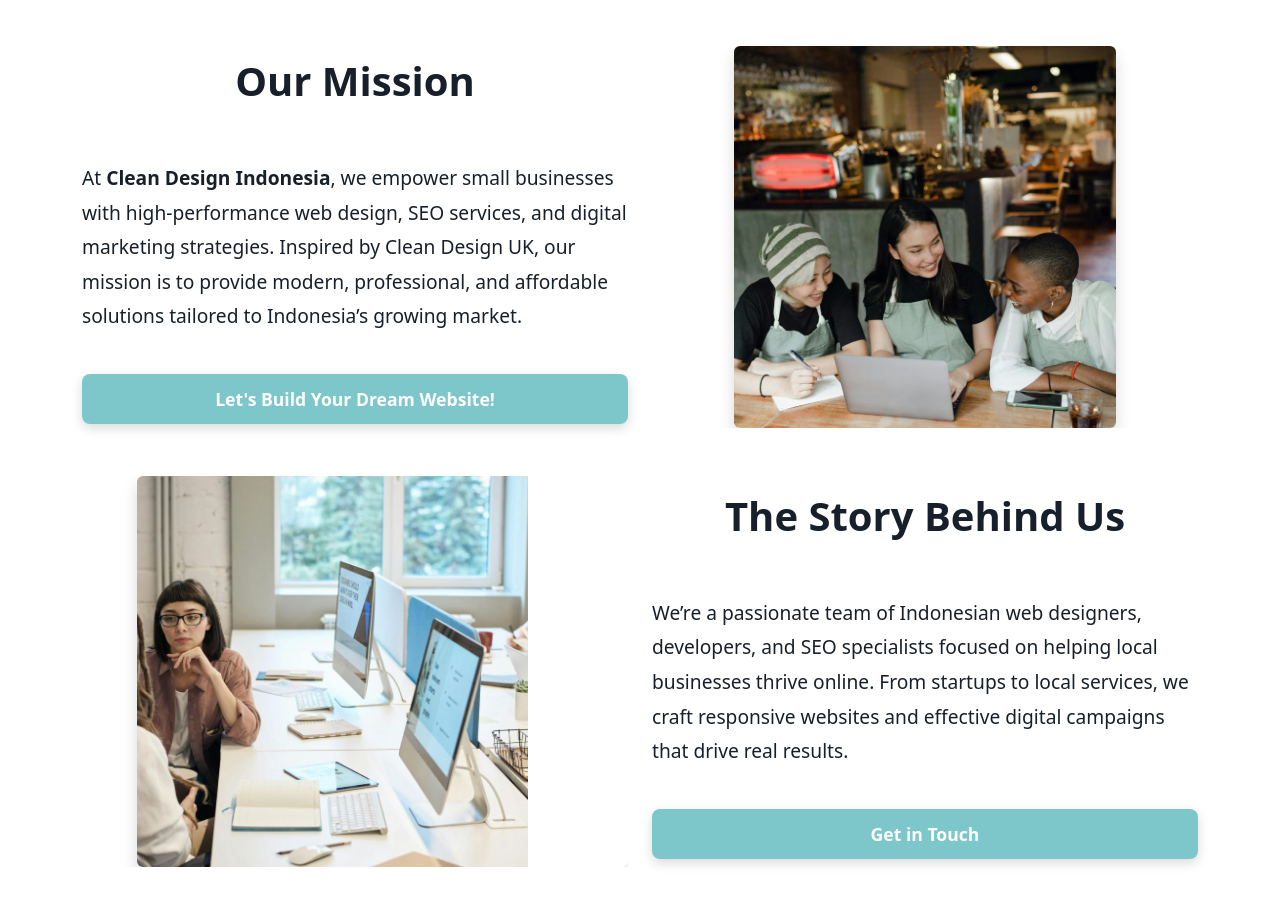
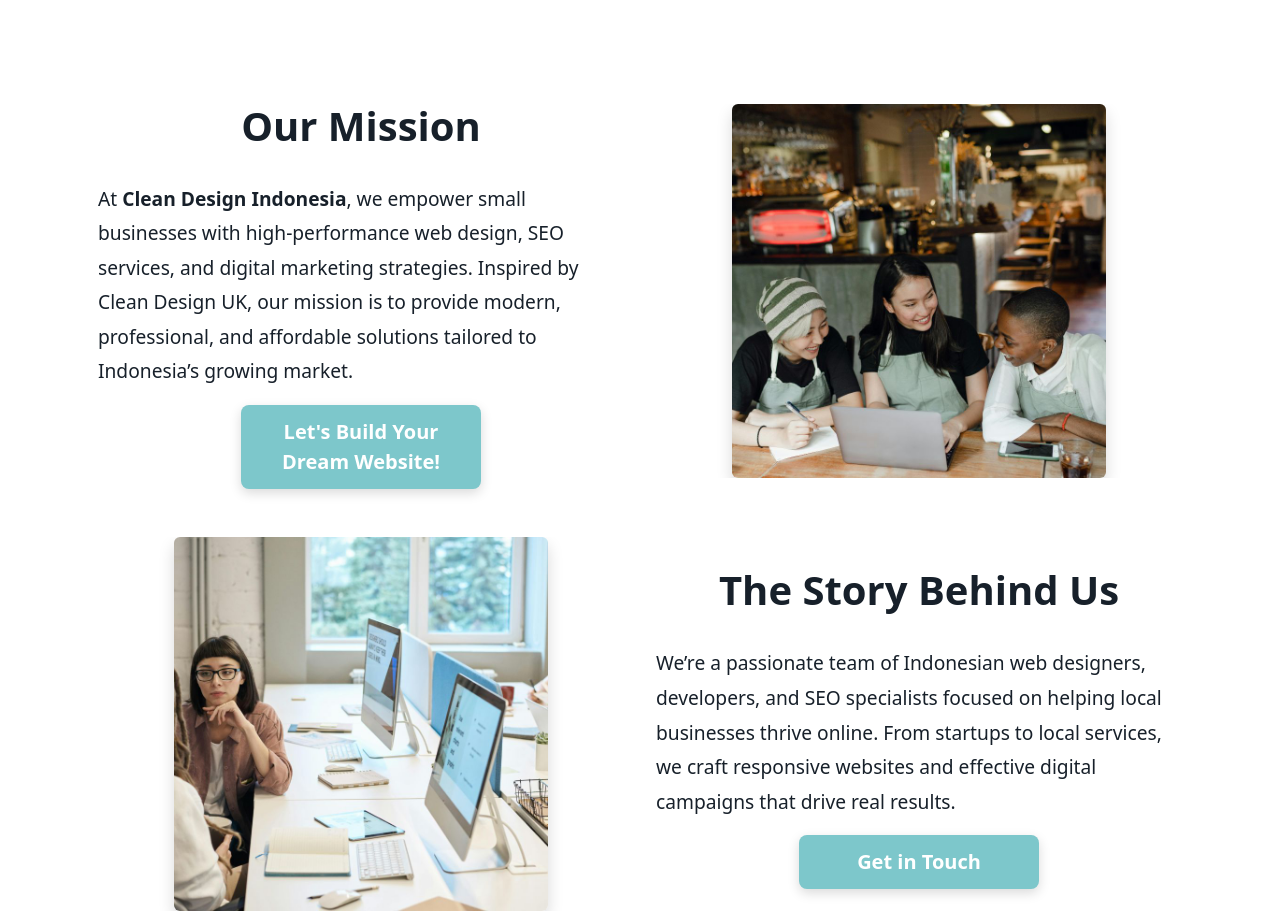
Before and after one commit to husnafa/cleandesignid, a plain HTML site: page about.html in a window 1280 px wide. Shown: the part 572-1492 px from the top of the page. Drawn offline with nearby package versions, Linux system fonts and the light colour scheme.

Commit message:
about page

```diff
--- a/about.css
+++ b/about.css
@@ -130,7 +130,7 @@ body {
   font-weight: bold;
   color: #17202A;
   padding-top: 0.5rem;
-  padding-bottom: 3rem;
+  padding-bottom: 1rem;
   text-align: center;
 }
 
@@ -140,23 +140,12 @@ body {
   color: #17202A;
 }
 
-/* About Team */
-.team-img {
-  width: 120px;
-  height: 120px;
-  object-fit: cover;
-  transition: transform 0.3s ease;
-}
-
-.team-img:hover {
-  transform: scale(1.05);
-}
-
-/* CTA Button */
+/* Call-to-Action Button */
+/* Call-to-Action Button */
 .btn-cta {
-  background-color: #7dc7cb; /* Light blue */
+  background-color: #7dc7cb;
   color: white;
-  font-size: 1.1rem;
+  font-size: 1.25rem;
   font-weight: 600;
   padding: 12px 24px;
   border: none;
@@ -165,11 +154,35 @@ body {
   text-decoration: none;
   display: inline-block;
   box-shadow: 0 4px 12px rgba(0, 0, 0, 0.15);
+  max-width: 100%;
+  width: 15rem;
 }
 
+
 .btn-cta:hover {
-  background-color: #58a0b6; /* Slightly darker blue */
+  background-color: #58a0b6;
   transform: scale(1.05);
+}
+/* Optional: Ensure text doesn't go full width on large screens */
+.text-block {
+  padding-left: 1rem;
+  padding-right: 1rem;
+}
+
+.text-indent-md {
+  padding-left: 2rem;
+}
+@media (max-width: 767.98px) {
+  .text-indent-md {
+    padding-left: 0;
+  }
+}
+
+/* Responsive Images */
+.hover-image-wrapper img {
+  max-width: 70%;
+  height: auto;
+  border-radius: 0.5rem;
 }
 
 /* Team Section */
--- a/about.html
+++ b/about.html
@@ -78,45 +78,57 @@
   </div>
 </section>
 
-
 <!-- About Content -->
 <section class="py-5">
   <div class="container">
+
+    <!-- About Content -->
+<section class="py-5">
+  <div class="container">
+
     <!-- Our Mission -->
     <div class="row align-items-center mb-5">
-      <div class="col-md-6 d-flex flex-column justify-content-center text-block">
-        <h2 class=>Our Mission</h2>
+      <!-- Image first on mobile, second on desktop -->
+      <div class="col-md-6 order-1 order-md-2">
+        <div class="hover-image-wrapper">
+          <img src="our-mission.jpg" alt="Clean Design Team Working on Website" class="img-fluid rounded shadow hover-image w-100">
+        </div>
+      </div>
+      <!-- Text second on mobile, first on desktop -->
+      <div class="col-md-6 order- order-md-1 d-flex flex-column justify-content-center text-block text-center text-md-start">
+        <h2 class="mb-3">Our Mission</h2>
         <p>
           At <strong>Clean Design Indonesia</strong>, we empower small businesses with high-performance web design, SEO services, and digital marketing strategies.
           Inspired by Clean Design UK, our mission is to provide modern, professional, and affordable solutions tailored to Indonesia’s growing market.
         </p>
-        <a href="#contact" class="btn btn-cta mt-4">Let's Build Your Dream Website!</a>
-      </div>
-      <div class="col-md-6">
-        <div class="hover-image-wrapper">
-          <img src="our-mission.jpg" alt="Clean Design Team Working on Website" class="img-fluid rounded shadow hover-image small-image">
-        </div>
+        <a href="#contact" class="btn btn-cta d-block mx-auto">Let's Build Your Dream Website!</a>
       </div>
     </div>
 
     <!-- Who We Are -->
     <div class="row align-items-center mb-5">
-      <div class="col-md-6 order-md-2 d-flex flex-column justify-content-center text-block">
-        <h2 class=>The Story Behind Us</h2>
+      <!-- Image first on mobile, second on desktop -->
+      <div class="col-md-6 order-1 order-md-1">
+        <div class="hover-image-wrapper">
+          <img src="whowe-are.jpg" alt="Clean Design Indonesia Website Development Process" class="img-fluid rounded shadow hover-image w-100">
+        </div>
+      </div>
+      <!-- Text second on mobile, first on desktop -->
+      <div class="col-md-6 order-2 order-md-2 d-flex flex-column justify-content-center text-block text-center text-md-start">
+        <h2 class="mb-3">The Story Behind Us</h2>
         <p>
           We’re a passionate team of Indonesian web designers, developers, and SEO specialists focused on helping local businesses thrive online.
           From startups to local services, we craft responsive websites and effective digital campaigns that drive real results.
         </p>
-        <a href="#contact" class="btn btn-cta mt-4">Get in Touch</a>
-      </div>
-      <div class="col-md-6 order-md-1">
-        <div class="hover-image-wrapper">
-          <img src="whowe-are.jpg" alt="Clean Design Indonesia Website Development Process" class="img-fluid rounded shadow hover-image medium-image ms-auto image-right-padding">
-        </div>
+        <a href="#contact" class="btn btn-cta d-block mx-auto">Get in Touch</a>
       </div>
     </div>
+
   </div>
 </section>
+
+
+
 
 <!-- Team Section -->
 <section class="bg-light py-5 pt-3 pb-10">
```
Also changed, not shown: index.html (+0 -2 lines).
